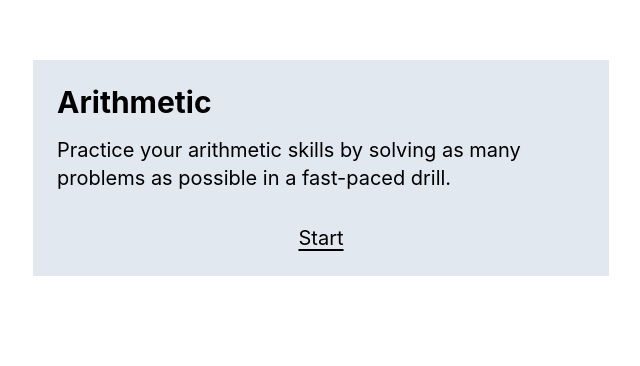
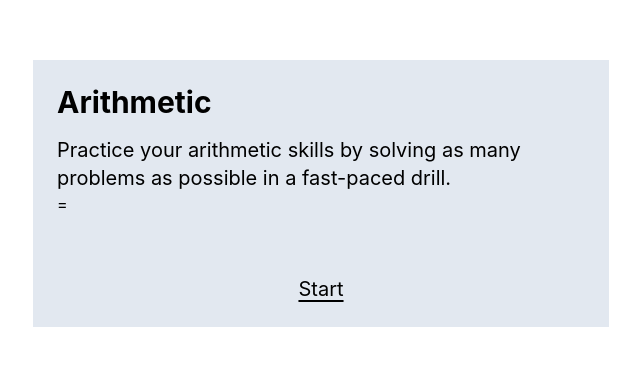
Before and after one commit to unknown/arithmetic, a Next.js app: page / in a window 1280 px wide. Shown: the part 140-506 px from the top of the page, without its empty margins (319-959 px from the left). Built offline with nearby package versions, Linux system fonts and the light colour scheme.

Commit message:
Add problem generator

```diff
--- a/src/pages/index.tsx
+++ b/src/pages/index.tsx
@@ -2,18 +2,99 @@ import type { NextPage } from "next";
 import { useState } from "react";
 
 const Home: NextPage = () => {
+  interface ArithmeticSettings {
+    seconds: number;
+    additionEnabled: boolean;
+    addendRange1: [number, number];
+    addendRange2: [number, number];
+    subtractionEnabled: boolean;
+    multiplicationEnabled: boolean;
+    factorRange1: [number, number];
+    factorRange2: [number, number];
+    divisionEnabled: boolean;
+  }
+
+  const [settings, setSettings] = useState<ArithmeticSettings>({
+    seconds: 120,
+    additionEnabled: true,
+    addendRange1: [2, 100],
+    addendRange2: [2, 100],
+    subtractionEnabled: true,
+    multiplicationEnabled: true,
+    factorRange1: [2, 12],
+    factorRange2: [2, 100],
+    divisionEnabled: true,
+  });
+
+  interface Problem {
+    a: number;
+    b: number;
+    solution: number;
+    operation: "+" | "-" | "*" | "/";
+  }
+
+  const [problem, setProblem] = useState<Problem>();
+
+  const generateProblem = (): Problem => {
+    let operations: Array<"+" | "-" | "*" | "/"> = [];
+    settings.additionEnabled && operations.push("+");
+    settings.subtractionEnabled && operations.push("-");
+    settings.multiplicationEnabled && operations.push("*");
+    settings.divisionEnabled && operations.push("/");
+
+    const operation = operations[Math.floor(Math.random() * operations.length)];
+    if (operation === "+" || operation === "-") {
+      const num1 =
+        Math.floor(Math.random() * settings.addendRange1[1]) +
+        settings.addendRange1[0];
+      const num2 =
+        Math.floor(Math.random() * settings.addendRange1[1]) +
+        settings.addendRange1[0];
+      return {
+        a: operation == "+" ? num1 : num1 + num2,
+        b: operation == "+" ? num2 : num1,
+        operation: operation,
+        solution: operation == "+" ? num1 + num2 : num2,
+      };
+    } else {
+      const num1 =
+        Math.floor(Math.random() * settings.factorRange1[1]) +
+        settings.factorRange1[0];
+      const num2 =
+        Math.floor(Math.random() * settings.factorRange2[1]) +
+        settings.factorRange2[0];
+      return {
+        a: operation == "*" ? num1 : num1 * num2,
+        b: operation == "*" ? num2 : num1,
+        operation: operation,
+        solution: operation == "*" ? num1 * num2 : num2,
+      };
+    }
+  };
+
+  const onStart = () => {
+    setProblem(generateProblem());
+  };
+
   return (
     <div className="h-screen flex flex-col items-center justify-start">
       <div className="basis-1/4" />
-      <div className="flex flex-col max-w-xl p-6 bg-slate-200">
+      <div className="basis-1/3 flex flex-col max-w-xl p-6 bg-slate-200">
         <h1 className="text-3xl font-bold">Arithmetic</h1>
         <div className="py-2" />
         <p className="text-xl">
           Practice your arithmetic skills by solving as many problems as
           possible in a fast-paced drill.
         </p>
-        <div className="py-4" />
-        <button className="text-xl underline underline-offset-4 decoration-2">
+
+        <p>
+          {problem && problem.a} {problem && problem.operation}{" "}
+          {problem && problem.b} = {problem && problem.solution}
+        </p>
+        <button
+          onClick={onStart}
+          className="mt-auto text-xl underline underline-offset-4 decoration-2"
+        >
           Start
         </button>
       </div>
```
